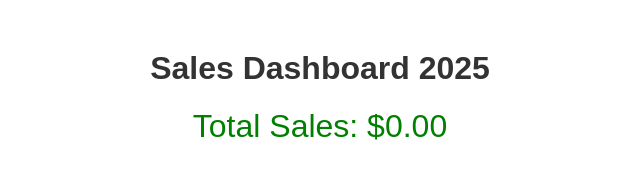
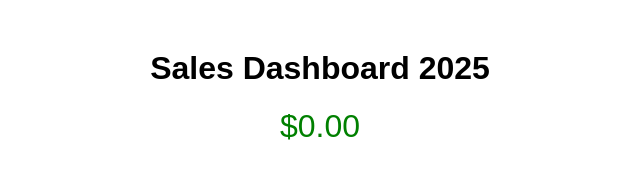
Before and after one commit to 23f1001617/sales-dashboard-final, a plain HTML site: page index.html in a window 1280 px wide. Shown: the whole page, without its empty margins (320-960 px from the left). Drawn offline with Linux system fonts and the light colour scheme.

Commit message:
Update index.html

```diff
--- a/index.html
+++ b/index.html
@@ -10,38 +10,35 @@
             text-align: center;
             margin: 50px;
         }
-        h1 {
-            color: #333;
-        }
         .total {
+            color: green;
             font-size: 2em;
-            color: green;
+            margin-top: 20px;
         }
     </style>
 </head>
 <body>
     <h1>Sales Dashboard 2025</h1>
-    <div class="total" id="totalSales">Total Sales: $0.00</div>
+    <div class="total" id="totalSales">$0.00</div>
 
     <script>
-        async function fetchData() {
-            const response = await fetch('data.csv');
-            const data = await response.text();
-            const rows = data.split('\n').slice(1); // Skip header row
+        fetch('data.csv')
+            .then(response => response.text())
+            .then(data => {
+                const rows = data.split('\n').slice(1); // Skip header
                 let totalSales = 0;
 
                 rows.forEach(row => {
                     const columns = row.split(',');
-                const sales = parseFloat(columns[1]); // Assuming Sales is in the second column
+                    const sales = parseFloat(columns[1]); // Assuming Sales is the second column
                     if (!isNaN(sales)) {
                         totalSales += sales;
                     }
                 });
 
-            document.getElementById('totalSales').innerText = `Total Sales: $${totalSales.toFixed(2)}`;
-        }
-
-        fetchData();
+                document.getElementById('totalSales').textContent = '$' + totalSales.toFixed(2);
+            })
+            .catch(error => console.error('Error fetching data:', error));
     </script>
 
         <script>
@@ -64,4 +61,4 @@
         </script>
         </body>
 </html>
-<!-- build-id: 2025-10-16T07:28:28.185858 -->
+<!-- build-id: 2025-10-16T07:31:15.461113 -->
```
Lines whose indentation alone changed are shown as unchanged.
